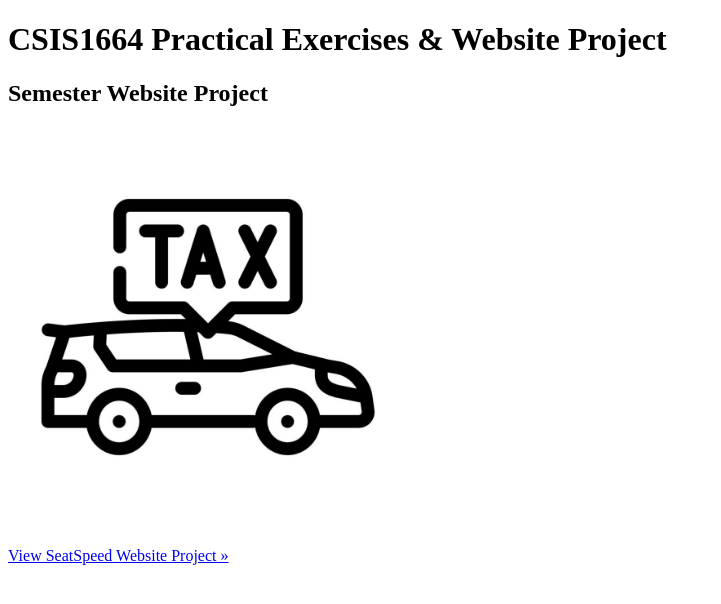
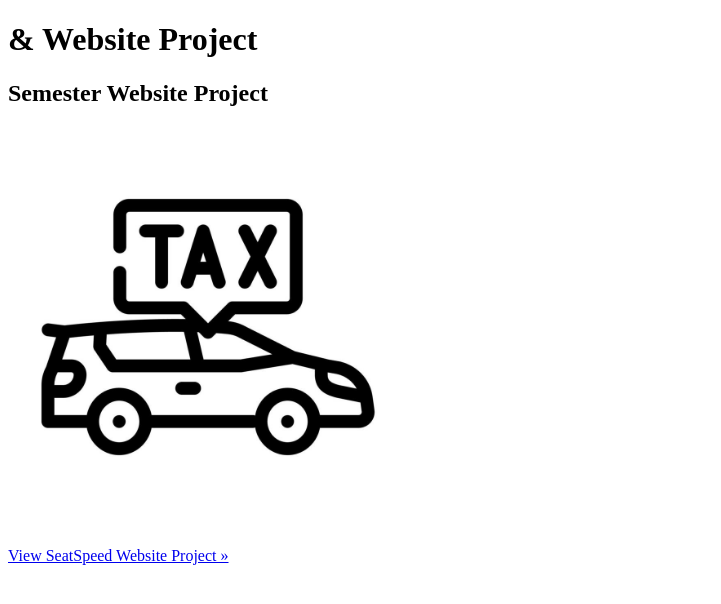
Before and after one commit to 2027780838-rgb/First-Website-, a plain HTML site: page myindex.html in a window 1280 px wide. Shown: the whole page, without its empty margins (0-721 px from the left). Drawn offline with Linux system fonts and the light colour scheme; files whose address does not match are found by name.

Commit message:
Refactor myindex.html structure and title
Updated the HTML structure and title in myindex.html.

```diff
--- a/myindex.html
+++ b/myindex.html
@@ -3,10 +3,10 @@
 <html lang="en">
 <head>
     <meta charset="utf-8">
-    <title>L. Luthuli | CSIS1664 Practical Index</title>
+    <title>L. Luthuli |</title>
 </head>
 <body>
-    <h1>CSIS1664 Practical Exercises &amp; Website Project</h1>
+    <h1> &amp; Website Project</h1>
 
     <h2>Semester Website Project</h2>
     <p>
```
